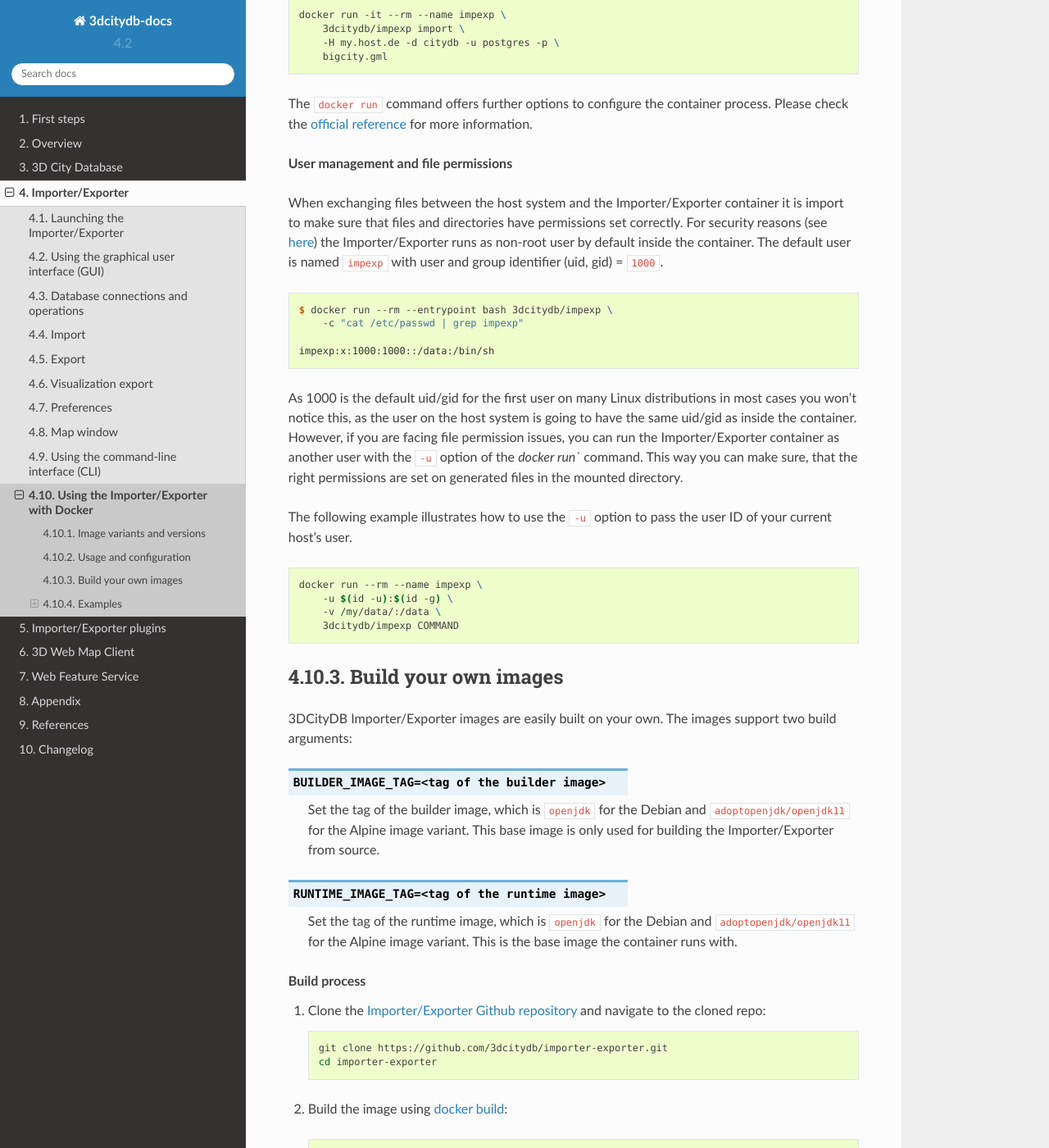
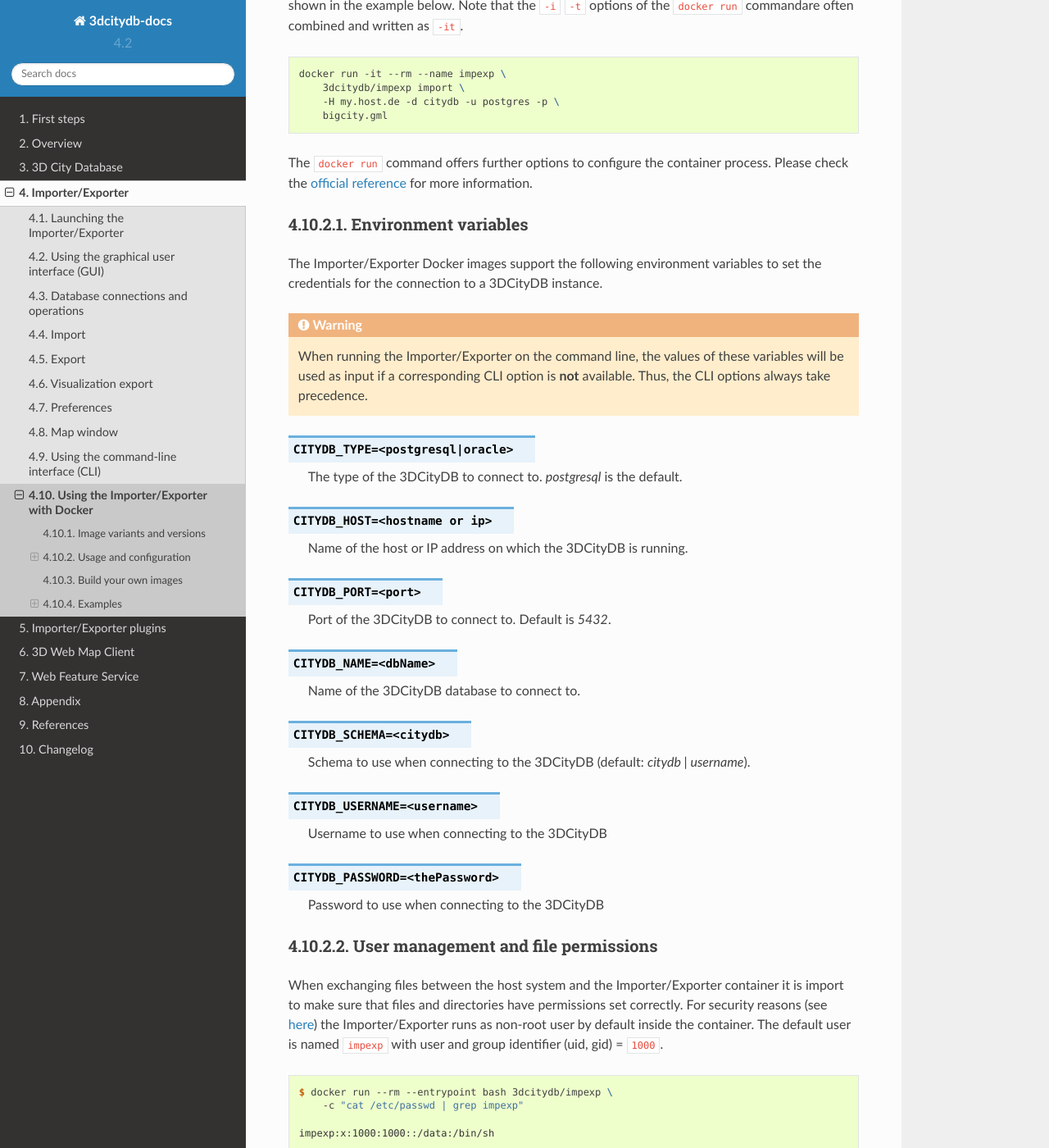
Before and after one commit to 3dcitydb/3dcitydb-docs, a Sphinx documentation site: the page built from source/impexp/docker.rst, in a window 1280 px wide and 1400 px high, scrolled down 2380 px. Shown: the whole window at 82% size. Built offline with Sphinx 7.4.7 and the Read the Docs theme 2.0.0, drawn with Linux system fonts in a browser that asks for light colours; some of the changed text lies outside the part shown.

Commit message:
added sectino on new env vars

```diff
--- a/source/impexp/docker.rst
+++ b/source/impexp/docker.rst
@@ -98,6 +98,10 @@
 
   docker run --rm --name impexp 3dcitydb/impexp COMMAND
 
+However, the database credentials can be passed to the Importer/Exporter
+container using environment variables as well, as described in
+:numref:`impexp_docker_env_vars_section`.
+
 All import and export operations require a mounted directory for
 exchanging data between the host system and the container. Use the
 ``-v`` or ``--mount`` options of the ``docker run`` command to mount a
@@ -124,13 +128,15 @@
   manages volumes and bind mounts go through the
   `Docker volume guide <https://docs.docker.com/storage/volumes/>`_.
 
-In order to allocate a console for the container process, you must use ``-i`` ``-t``
-together. This comes in handy, for instance, if you don't want to pass the password for the 3DCityDB
-connection on the command line but rather want to be prompted to enter it
-interactively on the console. You must use the ``-p`` option of the Importer/Exporter CLI
-without a value for this purpose (see :numref:`impexp_cli_chapter`) as shown in
-the example below. Note that the ``-i`` ``-t`` options of the ``docker run`` command
-are often combined and written as ``-it``.
+In order to allocate a console for the container process, you must use
+``-i`` ``-t`` together. This comes in handy, for instance, if you don't
+want to pass the password for the 3DCityDB connection on the command
+line but rather want to be prompted to enter it interactively on the console.
+You must use the ``-p`` option of the Importer/Exporter CLI without a
+value for this purpose (see :numref:`impexp_cli_chapter`) as shown in
+the example below.
+Note that the ``-i`` ``-t`` options of the ``docker run`` commandare often
+combined and written as ``-it``.
 
 .. code-block:: bash
 
@@ -140,10 +146,53 @@
       bigcity.gml
 
 The ``docker run`` command offers further options to configure the
-container process. Please check the `official reference <https://docs.docker.com/engine/reference/run/>`_
-for more information.
+container process. Please check the `official reference <https://docs.docker.
+com/engine/reference/run/>`_ for more information.
 
-**User management and file permissions**
+.. _impexp_docker_env_vars_section:
+
+Environment variables
+===============================================================================
+
+The Importer/Exporter Docker images support the following environment variables
+to set the credentials for the connection to a 3DCityDB instance.
+
+.. warning::
+
+  When running the Importer/Exporter on the command line, the values of these
+  variables will be used as input if a corresponding CLI option is **not** available.
+  Thus, the CLI options always take precedence.
+
+.. option:: CITYDB_TYPE=<postgresql|oracle>
+
+  The type of the 3DCityDB to connect to. *postgresql* is the default.
+
+.. option:: CITYDB_HOST=<hostname or ip>
+
+  Name of the host or IP address on which the 3DCityDB is running.
+
+.. option:: CITYDB_PORT=<port>
+
+  Port of the 3DCityDB to connect to. Default is *5432*.
+
+.. option:: CITYDB_NAME=<dbName>
+
+  Name of the 3DCityDB database to connect to.
+
+.. option:: CITYDB_SCHEMA=<citydb>
+
+  Schema to use when connecting to the 3DCityDB (default: *citydb | username*).
+
+.. option:: CITYDB_USERNAME=<username>
+
+  Username to use when connecting to the 3DCityDB
+
+.. option:: CITYDB_PASSWORD=<thePassword>
+
+  Password to use when connecting to the 3DCityDB
+
+User management and file permissions
+===============================================================================
 
 When exchanging files between the host system and the Importer/Exporter
 container it is import to make sure that files and directories have permissions
```
